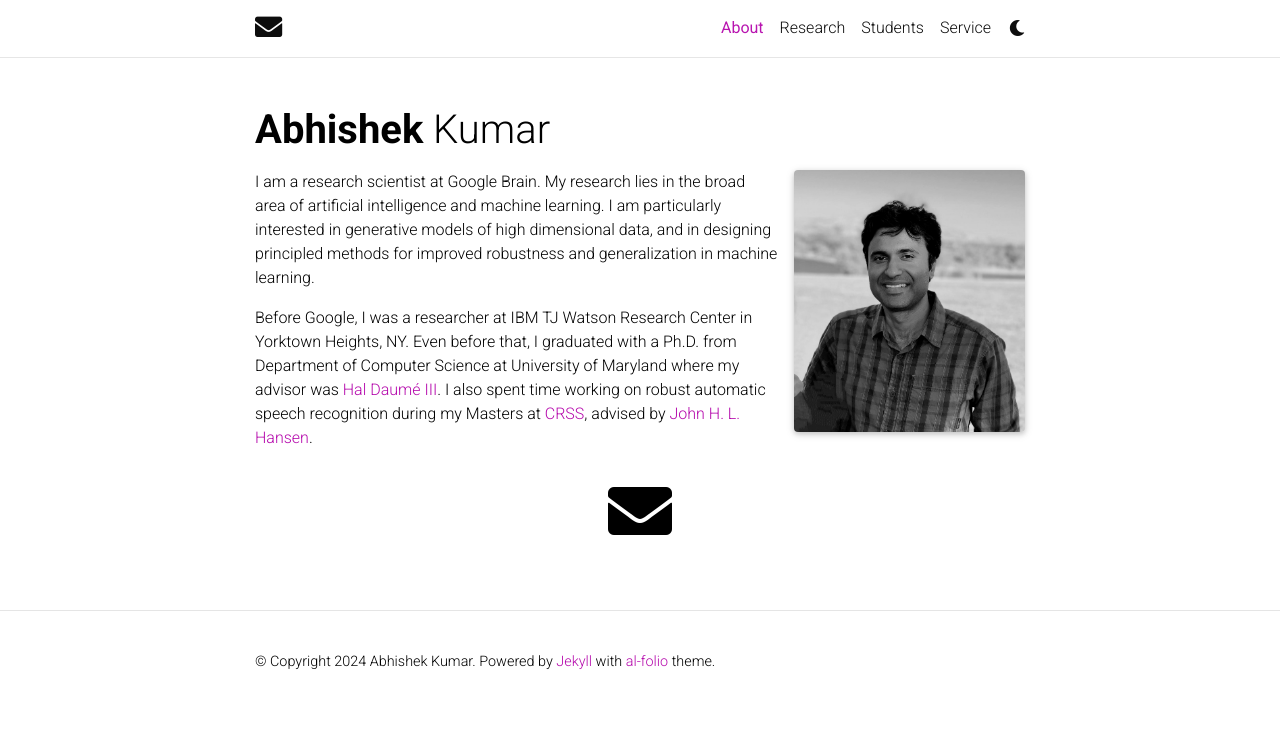
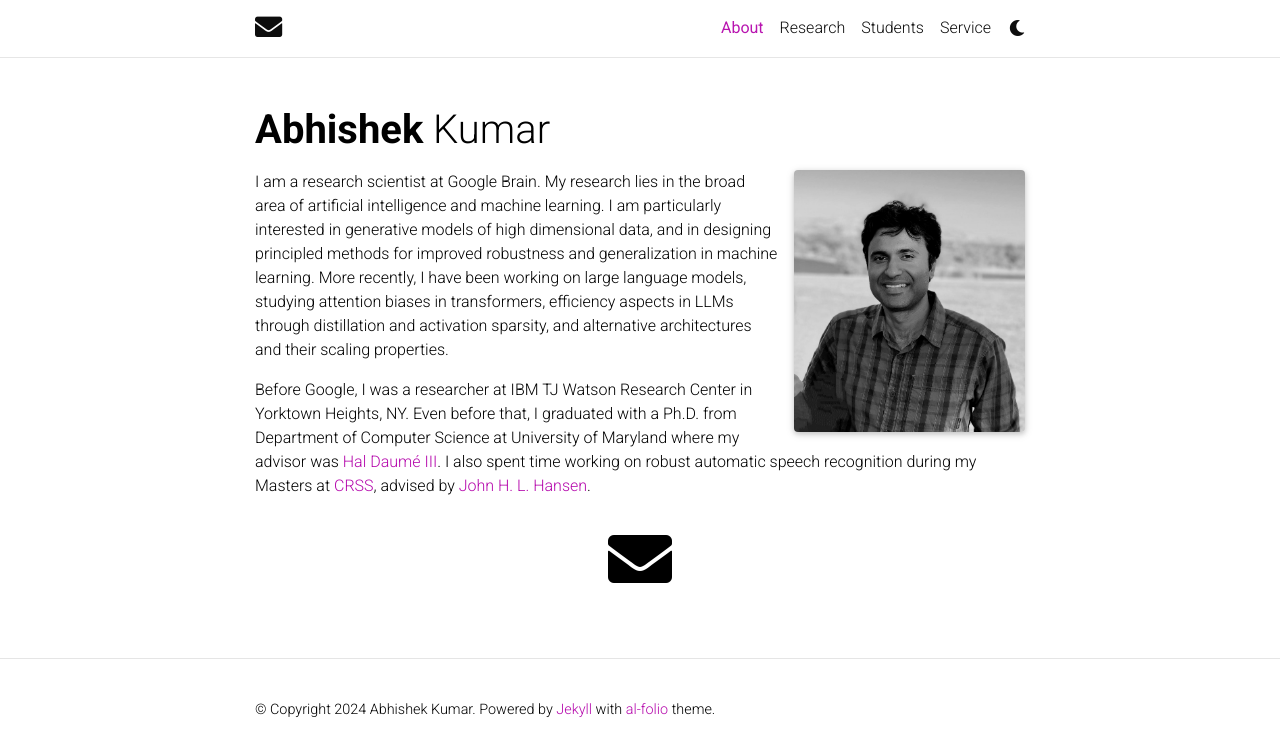
Before and after one commit to abhishekk-ml/abhishekk-ml.github.io, a Jekyll site: the page built from _pages/about.md, in a window 1280 px wide. Shown: the top 756 px of the page. Built offline with Jekyll 4.4.1, drawn with Linux system fonts in a browser that asks for light colours; comment, search, counter and statistics services are not loaded; a style sheet for code colours, icons or effects is not loaded.

Commit message:
update recent work

```diff
--- a/_pages/about.md
+++ b/_pages/about.md
@@ -17,6 +17,6 @@ selected_papers: false # includes a list of papers marked as "selected={true}"
 social: true  # includes social icons at the bottom of the page
 ---
 
-I am a research scientist at Google Brain. My research lies in the broad area of artificial intelligence and machine learning. I am particularly interested in generative models of high dimensional data, and in designing principled methods for improved robustness and generalization in machine learning.
+I am a research scientist at Google Brain. My research lies in the broad area of artificial intelligence and machine learning. I am particularly interested in generative models of high dimensional data, and in designing principled methods for improved robustness and generalization in machine learning. More recently, I have been working on large language models, studying attention biases in transformers, efficiency aspects in LLMs through distillation and activation sparsity, and alternative architectures and their scaling properties.
 
 Before Google, I was a researcher at IBM TJ Watson Research Center in Yorktown Heights, NY. Even before that, I graduated with a Ph.D. from Department of Computer Science at University of Maryland where my advisor was [Hal Daumé III](http://www.umiacs.umd.edu/~hal). I also spent time working on robust automatic speech recognition during my Masters at [CRSS](http://crss.utdallas.edu), advised by [John H. L. Hansen](http://www.utdallas.edu/~john.hansen).
```
